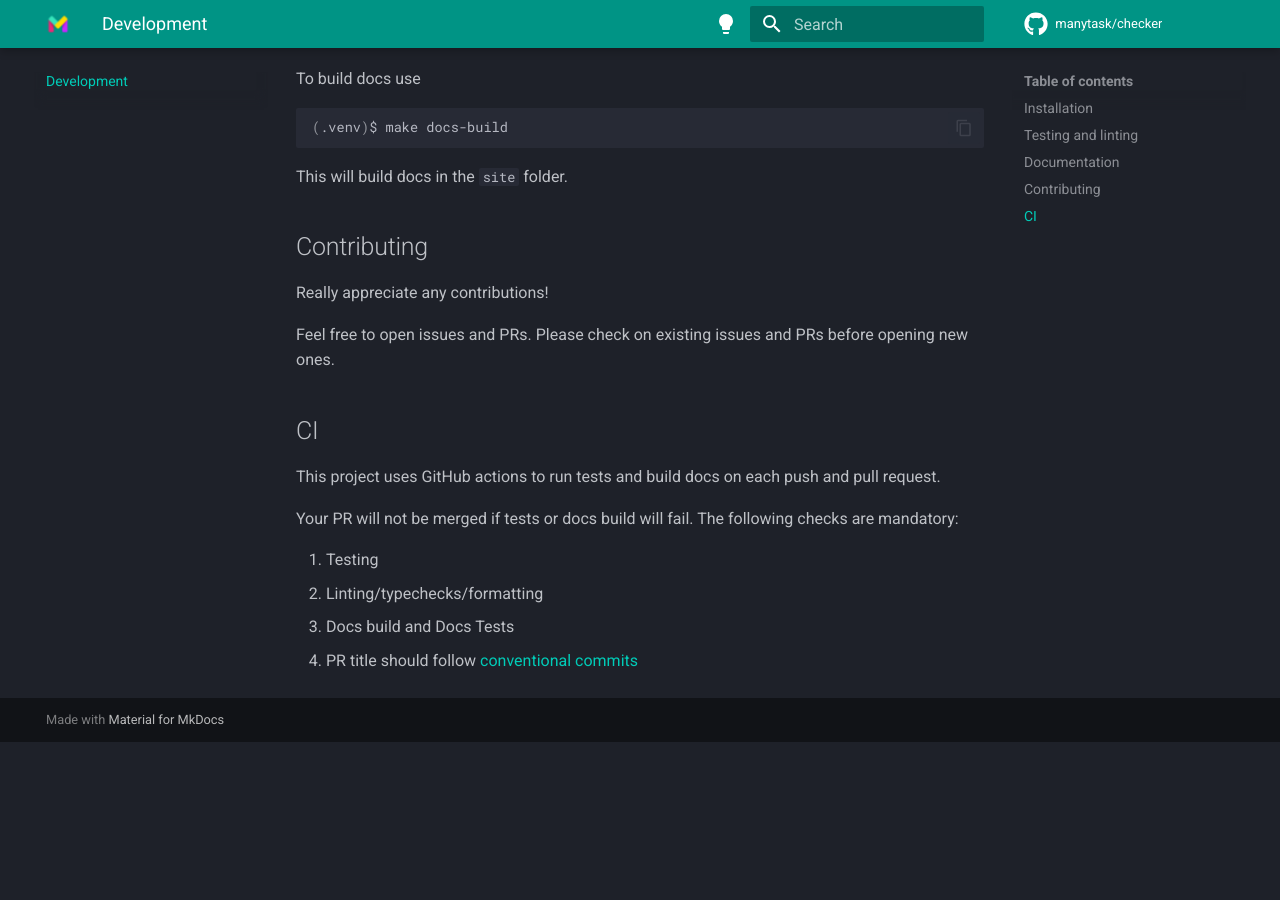
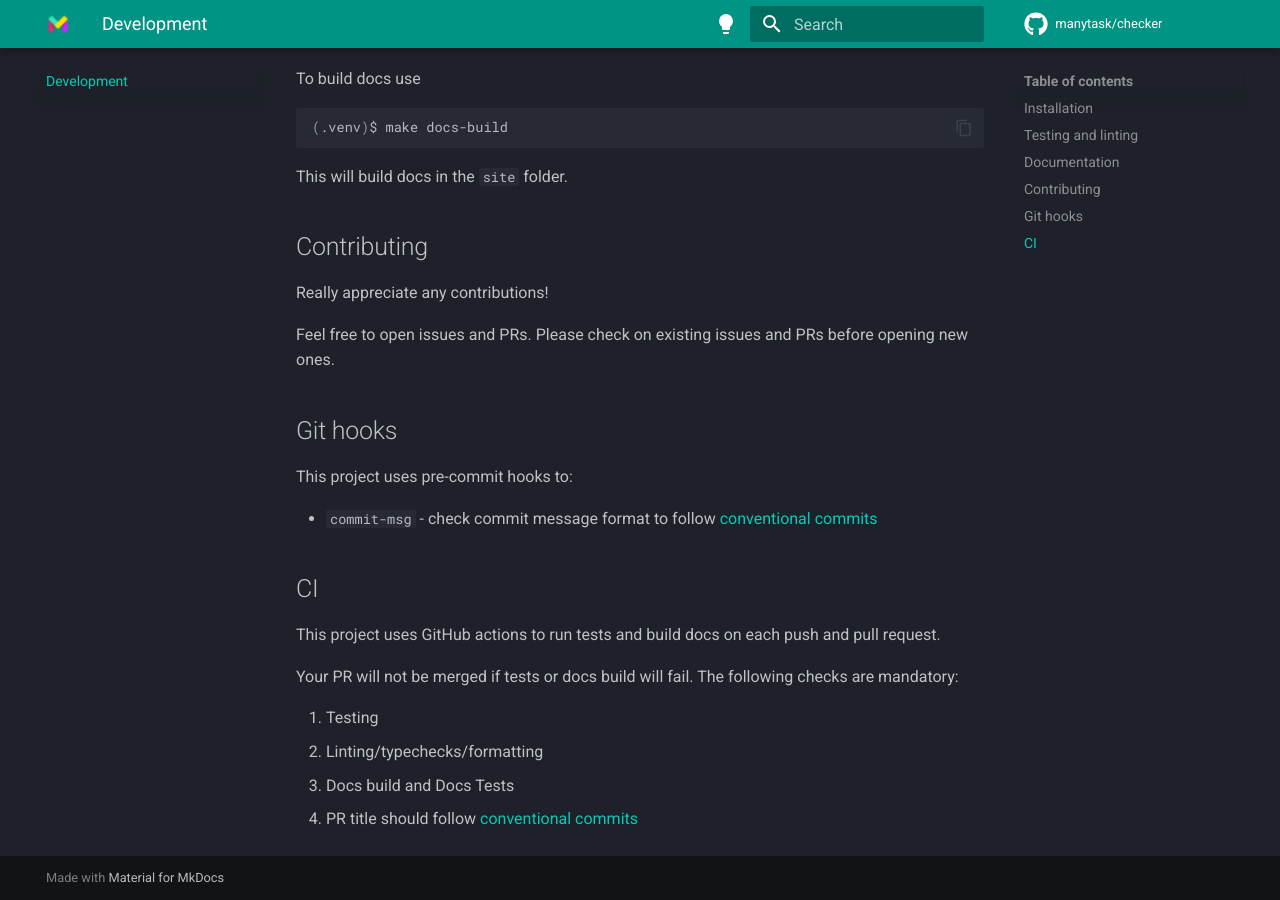
Before and after one commit to manytask/checker, an MkDocs documentation site: the page built from docs/6_development.md, in a window 1280 px wide and 900 px high, scrolled down 1514 px. Built offline with MkDocs 1.6.1 and Material for MkDocs 9.7.7, drawn with Linux system fonts in a browser that asks for light colours; comment, search, counter and statistics services are not loaded; the version menu is left out; before the commit the page ends 2256 px from its top, so only the background shows below that.

Commit message:
docs: add git hooks

```diff
--- a/docs/6_development.md
+++ b/docs/6_development.md
@@ -80,6 +80,14 @@ Really appreciate any contributions!
 Feel free to open issues and PRs. Please check on existing issues and PRs before opening new ones.
 
 
+
+## Git hooks
+
+This project uses pre-commit hooks to:
+
+* `commit-msg` - check commit message format to follow [conventional commits](https://www.conventionalcommits.org/en/v1.0.0/)
+
+
 ## CI
 
 This project uses GitHub actions to run tests and build docs on each push and pull request.
```
